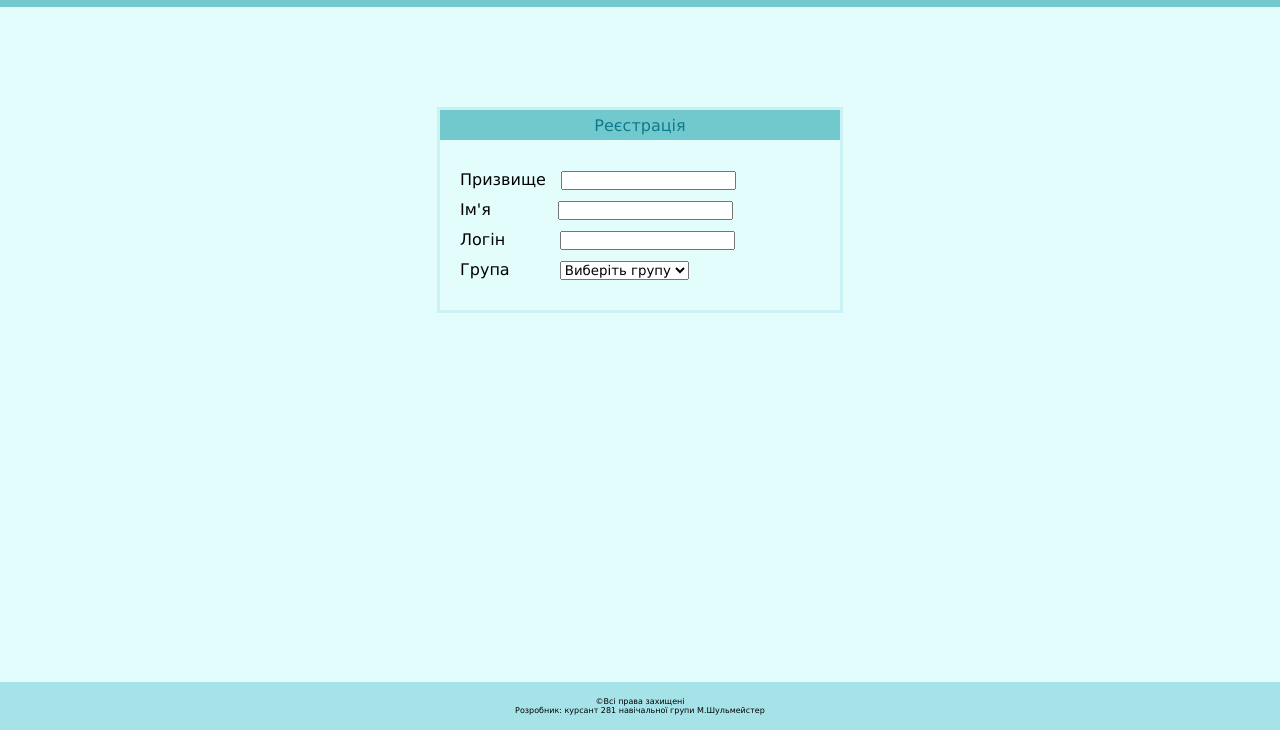
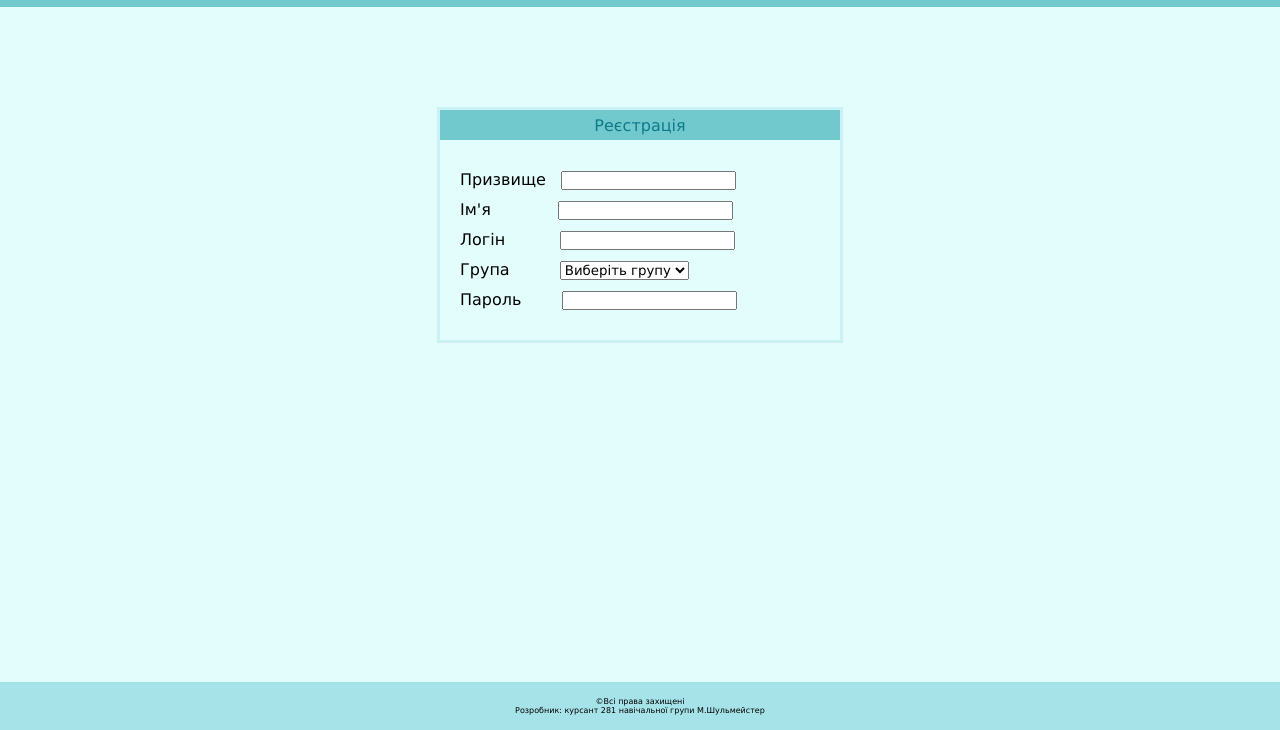
Before and after one commit to kirast3/PZ1.4Git, a plain HTML site: page registration.html in a window 1280 px wide. Shown: the part 70-800 px from the top of the page. Drawn offline with Linux system fonts and the light colour scheme.

Commit message:
Password

```diff
--- a/registration.html
+++ b/registration.html
@@ -44,6 +44,10 @@
             <option >282</option>
           </select>
         </div>
+        <div class="pass">
+          <label style="margin-right: 35px" for="pass">Пароль</label>
+          <input type="password" id="pass" name="pass"><br>
+        </div>
       </form>
     </div>
   </div>
```
